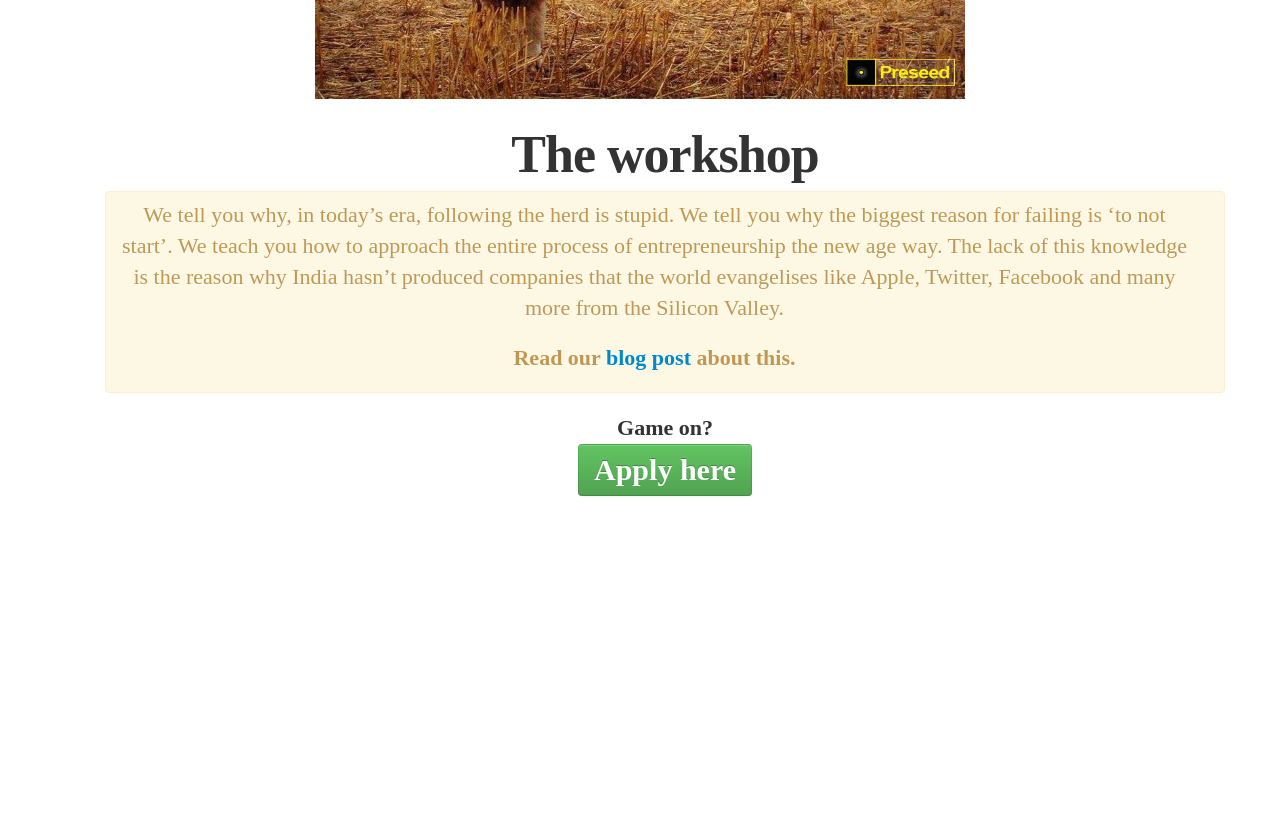
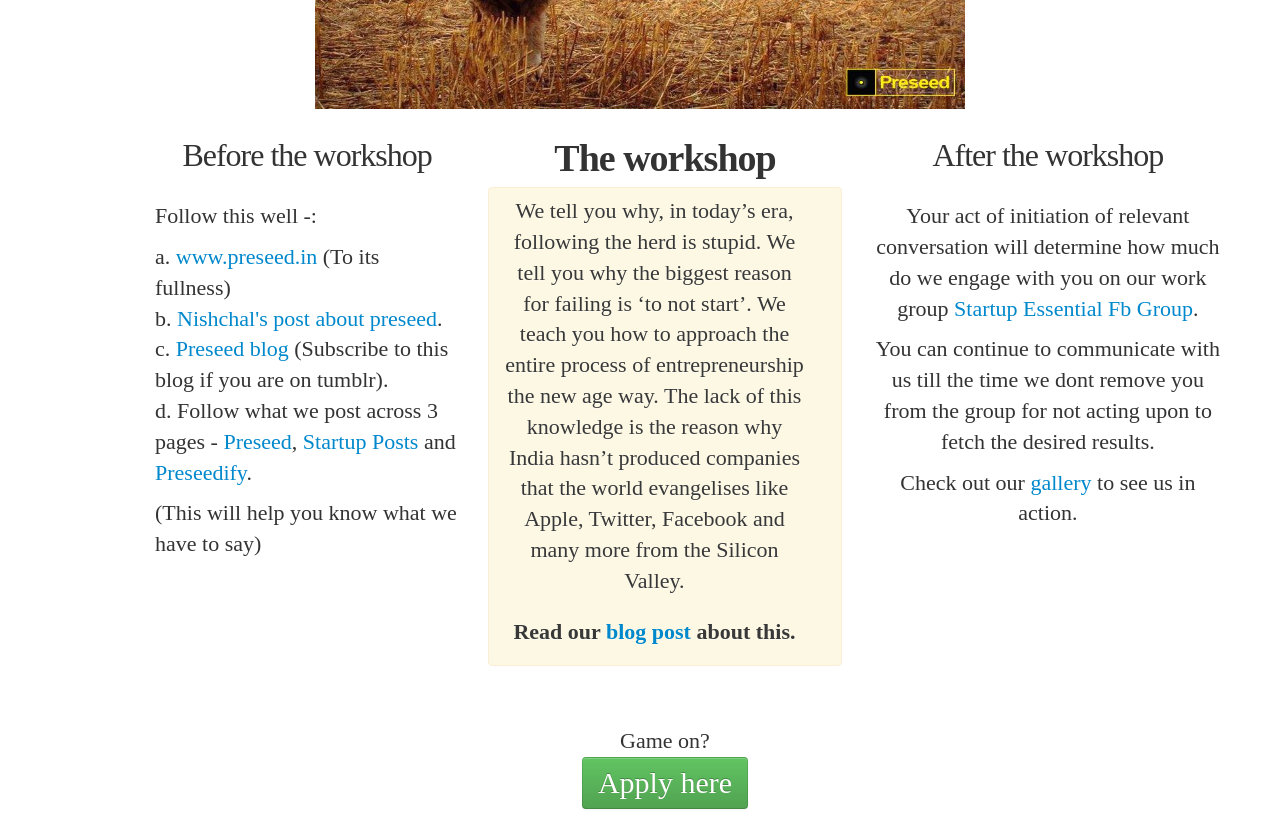
Before and after one commit to thepreseed/ecell, a plain HTML site: page se/index.html in a window 1280 px wide. Shown: the part 640-1459 px from the top of the page. Before the commit the page ends 1146 px from the top, so only its background shows below. Drawn offline with Linux system fonts and the light colour scheme; a web font is replaced by a local one.

Commit message:
SE newer version

```diff
--- a/se/assets/css/docs.css
+++ b/se/assets/css/docs.css
@@ -24,11 +24,14 @@
 }
 
 .nstruct {
- // vertical-align:middle !important;
   line-height:3.6 !important;
   text-align:center;
-  font-size:38px !important;
+  font-size:32px;
   font-weight:600 !important;
+  color: rgb(56, 56, 56) !important;
+  }
+  .nstruct p{
+  color: rgb(56, 56, 56);
   }
   .taglinetext{
   font-size:29px !important;
@@ -215,7 +218,6 @@
   margin-bottom: 0;
   color: #333;
 
-
 }
 .custombtn{
 padding:15px !important;
@@ -235,6 +237,7 @@
   font-weight: 200;
   line-height: 1.25;
   color:#333;
+
 }
 
 /* Textual links in masthead */
@@ -297,6 +300,7 @@
   padding-left:50px;
   margin-top:0;
   color: #333;
+
 }
 .marketing h1 {
   margin: 10px 0 10px;
@@ -305,12 +309,19 @@
   font-weight: bolder;
   line-height: 1;
   letter-spacing: -1px;
+  text-align:center;
 }
 .headtype{
-font-weight:100 !important;
-font-size:28px !important;
+font-weight:300 !important;
+font-size:32px !important;
 }
-
+.headtype1{
+font-weight:bold;
+font-size:38px !important;
+}
+.centerdiv{
+text-align:center;
+}
 .marketing h2 {
   font-weight: 200;
   margin-bottom: 5px;
@@ -340,7 +351,7 @@
 line-height:1.5;
 }
 .tagline{
-font-size:24px;
+font-size:32px !important;
 color:#333333;
 margin-top:-14px;
 }
--- a/se/index.html
+++ b/se/index.html
@@ -67,7 +67,7 @@
 <div class="jumbotron masthead">
   <div class="container header">
     <h1>STARTUP ESSENTIALS (SE)</h1>
-	<p class="tagline">&nbsp;&nbsp;&nbsp;&nbsp;&nbsp;&nbsp;&nbsp;&nbsp;&nbsp;&nbsp;&nbsp;&nbsp;&nbsp;&nbsp;&nbsp;&nbsp;&nbsp;&nbsp;&nbsp;&nbsp;&nbsp;&nbsp;&nbsp;&nbsp;&nbsp;&nbsp;&nbsp;&nbsp;&nbsp;&nbsp;&nbsp;&nbsp;&nbsp;&nbsp;&nbsp;&nbsp;&nbsp;&nbsp;&nbsp;&nbsp;&nbsp;&nbsp;&nbsp;&nbsp;&nbsp;&nbsp;&nbsp;&nbsp;&nbsp;&nbsp;&nbsp;&nbsp;&nbsp;&nbsp;&nbsp;&nbsp;&nbsp;&nbsp;&nbsp;&nbsp;&nbsp;&nbsp;&nbsp;&nbsp;&nbsp;&nbsp;&nbsp;&nbsp;&nbsp;&nbsp;&nbsp;&nbsp;&nbsp;&nbsp;&nbsp;&nbsp;&nbsp;&nbsp;&nbsp;&nbsp;&nbsp;&nbsp;&nbsp;&nbsp;&nbsp;&nbsp;&nbsp;&nbsp;&nbsp;&nbsp;&nbsp;&nbsp;&nbsp;&nbsp;&nbsp;&nbsp;&nbsp;&nbsp;&nbsp;&nbsp;&nbsp;&nbsp;by preseed</p>
+	<p class="tagline">&nbsp;&nbsp;&nbsp;&nbsp;&nbsp;&nbsp;&nbsp;&nbsp;&nbsp;&nbsp;&nbsp;&nbsp;&nbsp;&nbsp;&nbsp;&nbsp;&nbsp;&nbsp;&nbsp;&nbsp;&nbsp;&nbsp;&nbsp;&nbsp;&nbsp;&nbsp;&nbsp;&nbsp;&nbsp;&nbsp;&nbsp;&nbsp;&nbsp;&nbsp;&nbsp;&nbsp;&nbsp;&nbsp;&nbsp;&nbsp;&nbsp;&nbsp;&nbsp;&nbsp;&nbsp;&nbsp;&nbsp;&nbsp;&nbsp;&nbsp;&nbsp;&nbsp;&nbsp;&nbsp;&nbsp;&nbsp;&nbsp;&nbsp;&nbsp;&nbsp;&nbsp;&nbsp;&nbsp;&nbsp;&nbsp;&nbsp;&nbsp;&nbsp;&nbsp;&nbsp;&nbsp;&nbsp;&nbsp;by preseed</p>
     <p class="taglinetext">A preseed workshop about thinking business 'the new age way'</p>
       </div>
 </div>
@@ -92,9 +92,26 @@
 <img src="seimage.jpg" style="width:650px;height:400px;"/></div><br/>
 <div class="container">
   <div class="marketing">
+<div class="row-fluid">
+<div class="span4">
+<div class="marketing">
+<h1 class="headtype">Before the workshop</h1><br/>
+<p>Follow this well -:</p>
+<p>a. <a href="http://www.preseed.in/" target="_blank">www.preseed.in</a> (To its fullness)<br/>b. <a href="http://nishchalkesarwani.tumblr.com/post/40599567004/some-more-on-preseed" target="_blank">Nishchal's post about preseed</a>.<br/>c. <a href="http://blog.preseed.in/" target="_blank">Preseed blog </a>(Subscribe to this blog if you are on tumblr).<br/>d. Follow what we post across 3 pages - <a href="https://www.facebook.com/thepreseed?fref=ts" target="_blank">Preseed</a>, <a href="https://www.facebook.com/startupposts?fref=ts" target="_blank"> Startup Posts</a> and <a href="https://www.facebook.com/preseedify?fref=ts" target="_blank">Preseedify</a>.</p>
+	<p>(This will help you know what we have to say)</p><br/>
+</div>
+</div>
+<div class="span4">
+
 <div class="nstruct">
 
-	<h1 align="center"> The workshop</h1><div class="alert"> <p class="lead">We tell you why, in today’s era, following the herd is stupid. We tell you why the biggest reason for failing is ‘to not start’. We teach you how to approach the entire process of entrepreneurship the new age way. The lack of this knowledge is the reason why India hasn’t produced companies that the world evangelises like Apple, Twitter, Facebook and many more from the Silicon Valley.</p><p><strong> Read our <a href="http://blog.preseed.in/post/47610066292/startup-essentials" target="_blank">blog post</a> about this.</strong></p></div>	<p align="center">Game on? <br/><a href="https://docs.google.com/spreadsheet/viewform?formkey=dDlCaENOeGtJc2Y1WFlHbktMQ0g3b0E6MQ#gid=2" target="_blank"><span class="btn btn-success custombtn">Apply here</span></a></p></div></div>
+	<h1 align="center" class="headtype1"> The workshop</h1><div class="alert"> <p class="lead">We tell you why, in today’s era, following the herd is stupid. We tell you why the biggest reason for failing is ‘to not start’. We teach you how to approach the entire process of entrepreneurship the new age way. The lack of this knowledge is the reason why India hasn’t produced companies that the world evangelises like Apple, Twitter, Facebook and many more from the Silicon Valley.</p><p><strong> Read our <a href="http://blog.preseed.in/post/47610066292/startup-essentials" target="_blank">blog post</a> about this.</strong></p></div></div></div>
+	<div class="span4 centerdiv">
+	<h1 class="headtype"> After the workshop</h1><br/>
+	<p>Your act of initiation of relevant conversation will determine how much do we engage with you on our work group <a href="https://www.facebook.com/groups/197555227034920/" target="_blank">Startup Essential Fb Group</a>.</p>
+	<p>You can continue to communicate with us till the time we dont remove you from the group for not acting upon to fetch the desired results.</p><p>Check out our <a href="https://www.facebook.com/media/set/?set=a.439180356121264.94562.175348422504460&type=3" target="_blank">gallery</a> to see us in action.</p>
+	</div>
+	</div>	<p align="center">Game on? <br/><a href="https://docs.google.com/spreadsheet/viewform?formkey=dDlCaENOeGtJc2Y1WFlHbktMQ0g3b0E6MQ#gid=2" target="_blank"><span class="btn btn-success custombtn">Apply here</span></a></p></div></div>
 
 
     <!--<div class="row-fluid">
```
